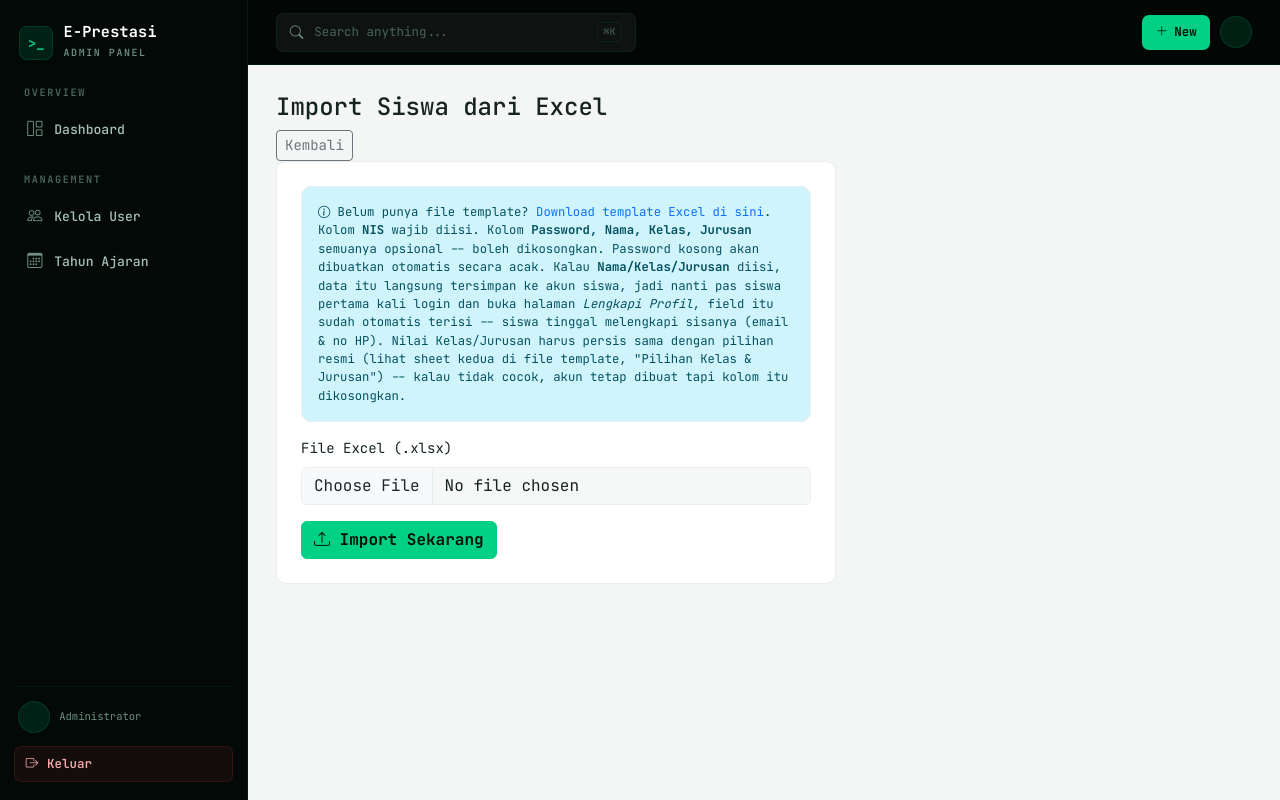
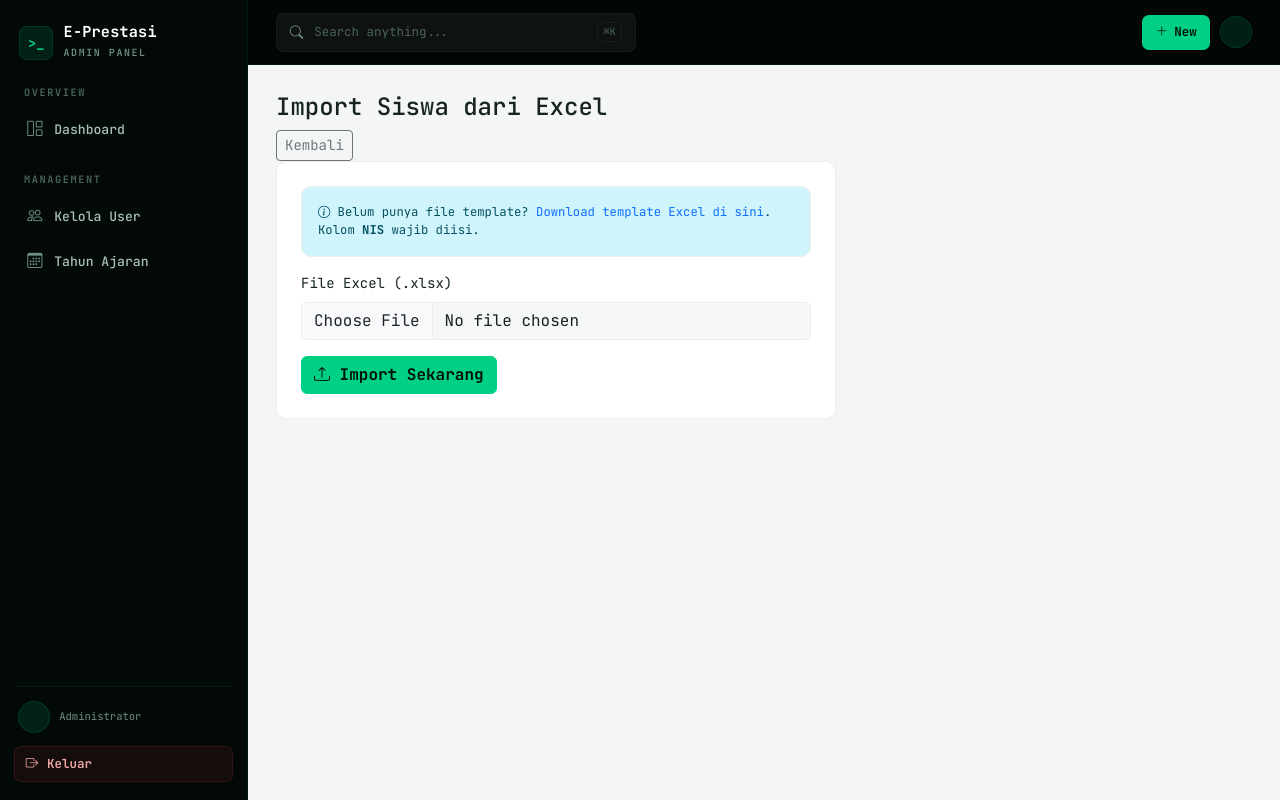
Before and after one commit to FreezxyDev/Project-E-Prestasi, a Django app: template eprestasi/templates/eprestasi/siswa/import.html in a window 1280 px wide. Run offline with Django 5.2, Linux system fonts and the light colour scheme; the template is opened without the code that fills it: values that come from a table or form of the project are taken from there, others are empty.

Commit message:
import siswa

```diff
--- a/eprestasi/import_views.py
+++ b/eprestasi/import_views.py
@@ -174,8 +174,8 @@ def _proses_import_siswa(file_excel):
             'username': username,
             'password': password,
             'nama': nama_dari_file,
-            'kelas': kelas_value or '',
-            'jurusan': jurusan_value or '',
+            'kelas': kelas_value,
+            'jurusan': jurusan_value,
             'catatan': '; '.join(catatan),
         })
 
--- a/eprestasi/templates/eprestasi/siswa/import.html
+++ b/eprestasi/templates/eprestasi/siswa/import.html
@@ -13,14 +13,7 @@
     <div class="alert alert-info small">
         <i class="bi bi-info-circle"></i>
         Belum punya file template? <a href="{% url 'siswa_import_template' %}">Download template Excel di sini</a>.
-        Kolom <strong>NIS</strong> wajib diisi. Kolom <strong>Password, Nama, Kelas, Jurusan</strong>
-        semuanya opsional -- boleh dikosongkan. Password kosong akan dibuatkan otomatis secara acak.
-        Kalau <strong>Nama/Kelas/Jurusan</strong> diisi, data itu langsung tersimpan ke akun siswa,
-        jadi nanti pas siswa pertama kali login dan buka halaman <em>Lengkapi Profil</em>, field itu
-        sudah otomatis terisi -- siswa tinggal melengkapi sisanya (email &amp; no HP).
-        Nilai Kelas/Jurusan harus persis sama dengan pilihan resmi (lihat sheet kedua di file
-        template, "Pilihan Kelas &amp; Jurusan") -- kalau tidak cocok, akun tetap dibuat tapi
-        kolom itu dikosongkan.
+        Kolom <strong>NIS</strong> wajib diisi.
     </div>
 
     <form method="POST" enctype="multipart/form-data">
```
